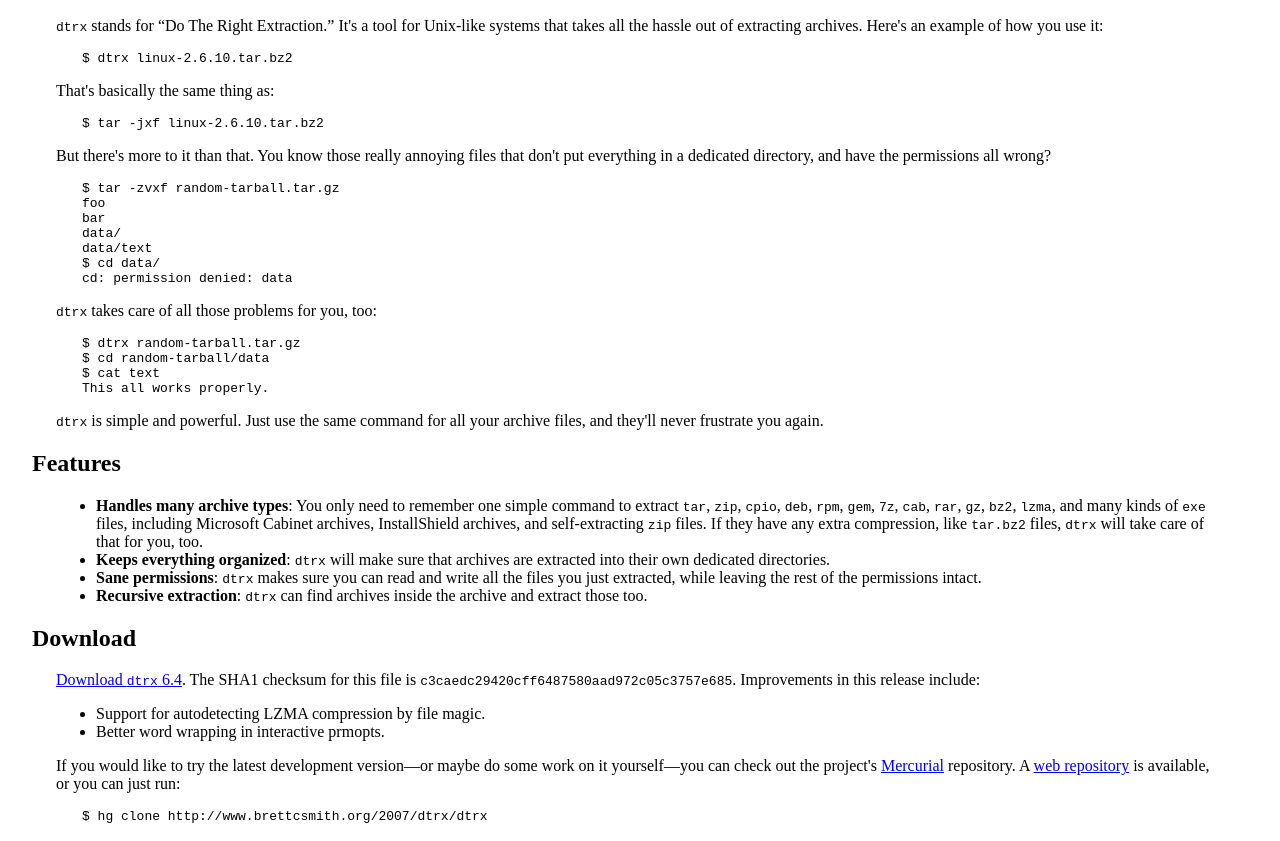
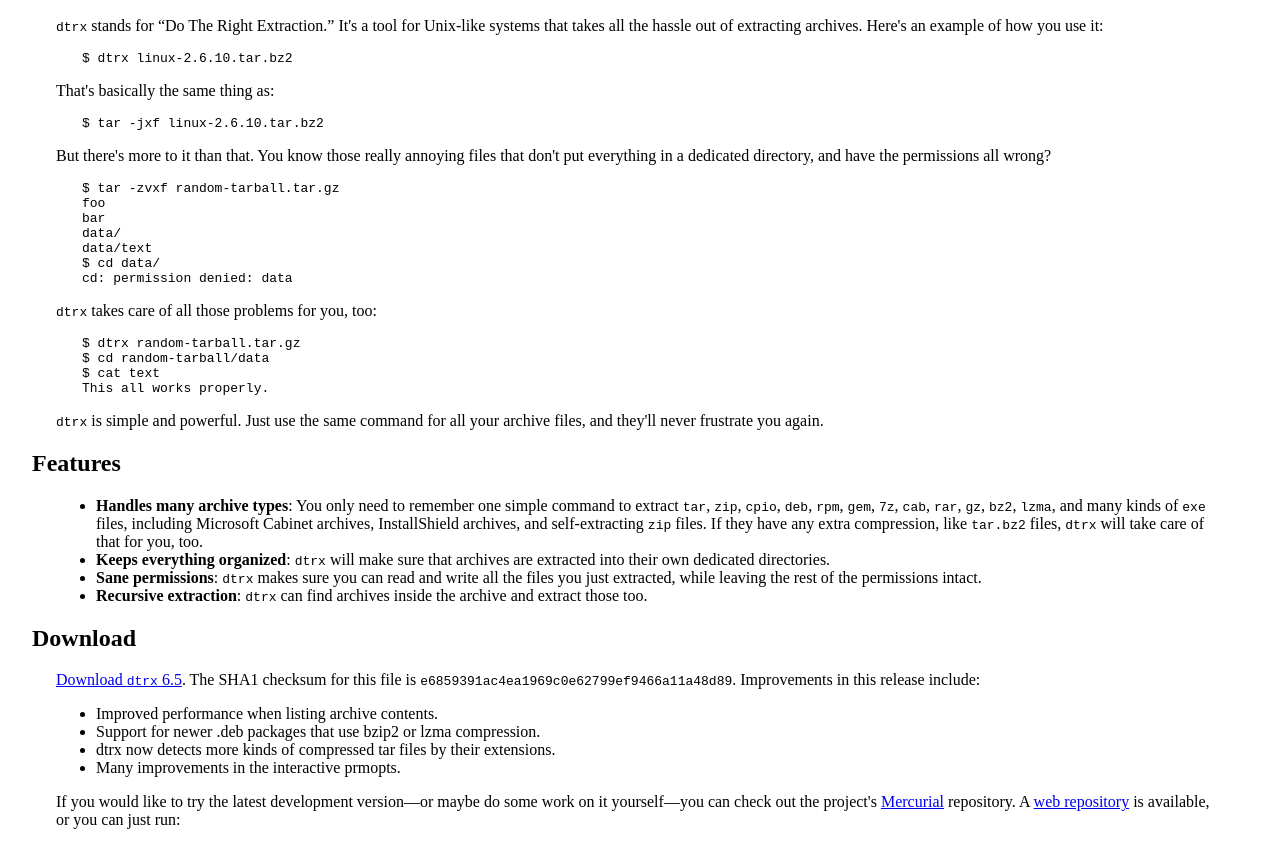
Before and after one commit to brettcs/dtrx, a plain HTML site: page web/index.html in a window 1280 px wide. Shown: the part 110-951 px from the top of the page. Drawn offline with Linux system fonts and the light colour scheme.

Commit message:
release dtrx 6.5

```diff
--- a/web/index.html
+++ b/web/index.html
@@ -87,15 +87,19 @@ find archives inside the archive and extract those too.</li>
 
 <h2>Download</h2>
 
-<p><a href="dtrx-6.4.tar.gz">Download <span class="pname">dtrx</span>
-6.4</a>.  The SHA1 checksum for this file
-is <tt>c3caedc29420cff6487580aad972c05c3757e685</tt>.  Improvements in this
+<p><a href="dtrx-6.5.tar.gz">Download <span class="pname">dtrx</span>
+6.5</a>.  The SHA1 checksum for this file
+is <tt>e6859391ac4ea1969c0e62799ef9466a11a48d89</tt>.  Improvements in this
 release include:</p>
 
 <ul>
 
-<li>Support for autodetecting LZMA compression by file magic.</li>
-<li>Better word wrapping in interactive prmopts.</li>
+<li>Improved performance when listing archive contents.</li>
+<li>Support for newer .deb packages that use bzip2 or lzma
+  compression.</li>
+<li>dtrx now detects more kinds of compressed tar files by their
+  extensions.</li>
+<li>Many improvements in the interactive prmopts.</li>
 
 </ul>
 
@@ -126,7 +130,7 @@ utilities.</p>
 convenient for you, but if you want to install the program system-wide, you
 can also run the following command as root or equivalent:</p>
 
-<pre>python setup.py install</pre>
+<pre>python setup.py install --prefix=/usr/local</pre>
 
 <p>See the included <tt>INSTALL</tt> file for more information.</p>
 
```
Also changed, not shown: 4 other files.
